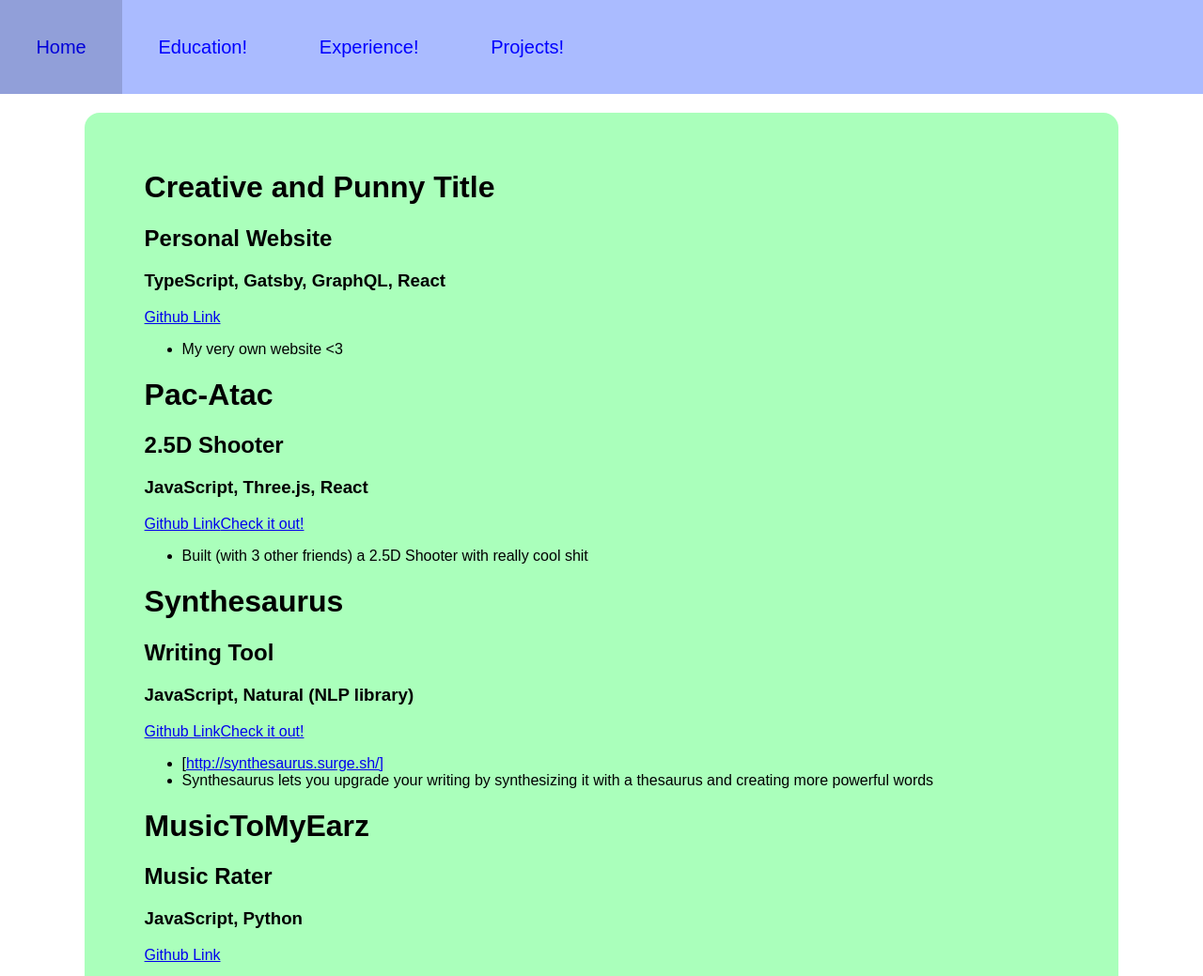
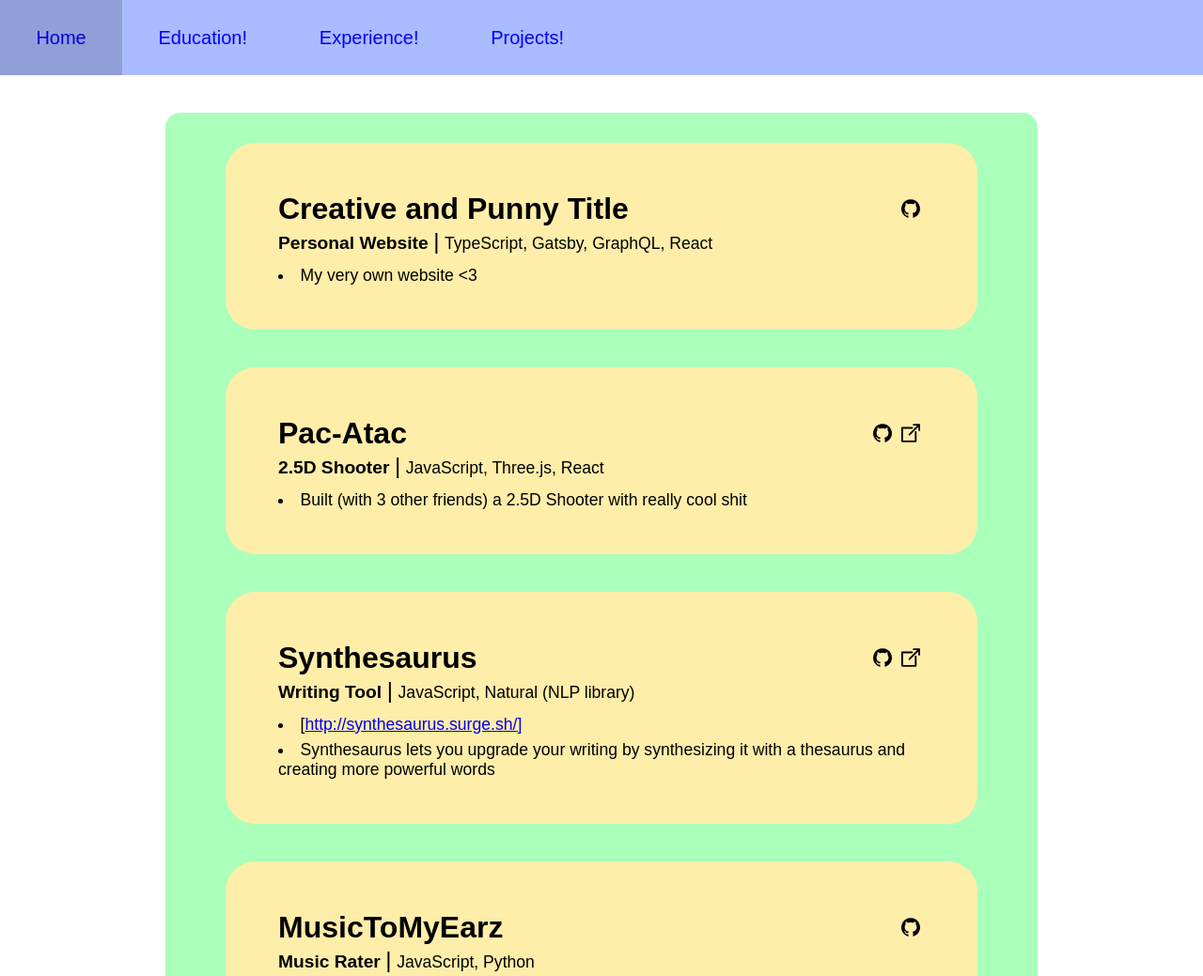
Before and after one commit to hollisma/hollisis.me, a Gatsby site: page /projects in a window 1280 px wide. Shown: the top 1039 px of the page at 94% size. Built offline with nearby package versions, Linux system fonts and the light colour scheme; Gatsby itself is replaced by a stand-in of ours.

Commit message:
github/external icons, media function, other styling changes

```diff
--- /dev/null
+++ b/src/components/icons/external.tsx
@@ -0,0 +1,24 @@
+import React from 'react'
+
+const External = () => (
+  <svg
+    xmlns='http://www.w3.org/2000/svg'
+    role='img'
+    viewBox='0 0 194.818 194.818'
+  >
+    <title>External</title>
+    <g>
+      <path
+        d='M185.818,2.161h-57.04c-4.971,0-9,4.029-9,9s4.029,9,9,9h35.312l-86.3,86.3c-3.515,3.515-3.515,9.213,0,12.728
+                c1.758,1.757,4.061,2.636,6.364,2.636s4.606-0.879,6.364-2.636l86.3-86.3v35.313c0,4.971,4.029,9,9,9s9-4.029,9-9v-57.04
+                C194.818,6.19,190.789,2.161,185.818,2.161z'
+      />
+      <path
+        d='M149,77.201c-4.971,0-9,4.029-9,9v88.456H18v-122h93.778c4.971,0,9-4.029,9-9s-4.029-9-9-9H9c-4.971,0-9,4.029-9,9v140
+                c0,4.971,4.029,9,9,9h140c4.971,0,9-4.029,9-9V86.201C158,81.23,153.971,77.201,149,77.201z'
+      />
+    </g>
+  </svg>
+)
+
+export default External
--- /dev/null
+++ b/src/components/icons/github.tsx
@@ -0,0 +1,34 @@
+import React from 'react'
+
+const Github = () => (
+  <svg
+    xmlns='http://www.w3.org/2000/svg'
+    role='img'
+    viewBox='0 0 438.549 438.549'
+  >
+    <title>GitHub</title>
+    <path
+      d='M409.132,114.573c-19.608-33.596-46.205-60.194-79.798-79.8C295.736,15.166,259.057,5.365,219.271,5.365
+        c-39.781,0-76.472,9.804-110.063,29.408c-33.596,19.605-60.192,46.204-79.8,79.8C9.803,148.168,0,184.854,0,224.63 c0,47.78,13.94,90.745,41.827,128.906c27.884,38.164,63.906,64.572,108.063,79.227c5.14,0.954,8.945,0.283,11.419-1.996
+        c2.475-2.282,3.711-5.14,3.711-8.562c0-0.571-0.049-5.708-0.144-15.417c-0.098-9.709-0.144-18.179-0.144-25.406l-6.567,1.136
+        c-4.187,0.767-9.469,1.092-15.846,1c-6.374-0.089-12.991-0.757-19.842-1.999c-6.854-1.231-13.229-4.086-19.13-8.559
+        c-5.898-4.473-10.085-10.328-12.56-17.556l-2.855-6.57c-1.903-4.374-4.899-9.233-8.992-14.559
+        c-4.093-5.331-8.232-8.945-12.419-10.848l-1.999-1.431c-1.332-0.951-2.568-2.098-3.711-3.429c-1.142-1.331-1.997-2.663-2.568-3.997
+        c-0.572-1.335-0.098-2.43,1.427-3.289c1.525-0.859,4.281-1.276,8.28-1.276l5.708,0.853c3.807,0.763,8.516,3.042,14.133,6.851
+        c5.614,3.806,10.229,8.754,13.846,14.842c4.38,7.806,9.657,13.754,15.846,17.847c6.184,4.093,12.419,6.136,18.699,6.136
+        c6.28,0,11.704-0.476,16.274-1.423c4.565-0.952,8.848-2.383,12.847-4.285c1.713-12.758,6.377-22.559,13.988-29.41
+        c-10.848-1.14-20.601-2.857-29.264-5.14c-8.658-2.286-17.605-5.996-26.835-11.14c-9.235-5.137-16.896-11.516-22.985-19.126
+        c-6.09-7.614-11.088-17.61-14.987-29.979c-3.901-12.374-5.852-26.648-5.852-42.826c0-23.035,7.52-42.637,22.557-58.817
+        c-7.044-17.318-6.379-36.732,1.997-58.24c5.52-1.715,13.706-0.428,24.554,3.853c10.85,4.283,18.794,7.952,23.84,10.994
+        c5.046,3.041,9.089,5.618,12.135,7.708c17.705-4.947,35.976-7.421,54.818-7.421s37.117,2.474,54.823,7.421l10.849-6.849
+        c7.419-4.57,16.18-8.758,26.262-12.565c10.088-3.805,17.802-4.853,23.134-3.138c8.562,21.509,9.325,40.922,2.279,58.24
+        c15.036,16.18,22.559,35.787,22.559,58.817c0,16.178-1.958,30.497-5.853,42.966c-3.9,12.471-8.941,22.457-15.125,29.979
+        c-6.191,7.521-13.901,13.85-23.131,18.986c-9.232,5.14-18.182,8.85-26.84,11.136c-8.662,2.286-18.415,4.004-29.263,5.146
+        c9.894,8.562,14.842,22.077,14.842,40.539v60.237c0,3.422,1.19,6.279,3.572,8.562c2.379,2.279,6.136,2.95,11.276,1.995
+        c44.163-14.653,80.185-41.062,108.068-79.226c27.88-38.161,41.825-81.126,41.825-128.906
+        C438.536,184.851,428.728,148.168,409.132,114.573z'
+    />
+  </svg>
+)
+
+export default Github
--- /dev/null
+++ b/src/components/icons/icon.tsx
@@ -0,0 +1,15 @@
+import React from 'react'
+import { Github, External } from '.'
+
+const Icon = ({ name }: { name: string }) => {
+  switch (name) {
+    case 'github':
+      console.log('github')
+      return <Github />
+    default:
+      console.log('external')
+      return <External />
+  }
+}
+
+export default Icon
--- /dev/null
+++ b/src/components/icons/index.tsx
@@ -0,0 +1,2 @@
+export { default as Github } from './github'
+export { default as External } from './external'
--- a/src/components/index.tsx
+++ b/src/components/index.tsx
@@ -1,3 +1,4 @@
 export { default as Layout } from './layout'
 export { default as Navbar } from './navbar'
 export { default as SEO } from './seo'
+export { default as Icon } from './icons/icon'
--- a/src/components/layout.tsx
+++ b/src/components/layout.tsx
@@ -1,14 +1,26 @@
 import React from 'react'
 import styled, { ThemeProvider } from 'styled-components'
 import { GlobalStyles, Theme } from '../styles'
+import { media } from '../styles'
 
 import Navbar from './navbar'
 
+// ${media.tablet`
+// margin-top: 5em;
+// padding-top: 2em;
+// `}
+
 const Container = styled.div`
-  margin: 15vh 7vw 7vh;
-  padding: 5vh 5vw;
+  max-width: 800px;
+  margin: 7.5em auto 7vh;
+  ${media(900)`
+    margin-top: 5em;
+    width: 100%;
+  `}
+  padding: 2em 5vw;
   background-color: #afb;
   border-radius: 2vh;
+  justify-self: center;
 `
 
 type LayoutProps = {
--- a/src/components/navbar.tsx
+++ b/src/components/navbar.tsx
@@ -8,7 +8,7 @@
   padding: 0 3vw;
   height: 100%;
   align-items: center;
-  font-size: 2.5vh;
+  font-size: 1.25rem;
   text-decoration: none;
   color: blue;
   transition: all 0.2s ease;
@@ -26,7 +26,7 @@
   position: fixed;
   top: 0;
   left: 0;
-  height: ${props => (props.scrolled ? '7.5vh' : '12.5vh')};
+  height: ${props => (props.scrolled ? '4rem' : '5rem')};
   width: 100%;
   background-color: ${props => (props.scrolled ? '#fab' : '#abf')};
   align-items: center;
--- a/src/pages/projects.tsx
+++ b/src/pages/projects.tsx
@@ -1,6 +1,41 @@
 import React from 'react'
 import { graphql, PageProps } from 'gatsby'
-import { Layout, SEO } from '../components'
+import styled from 'styled-components'
+import { Layout, SEO, Icon } from '../components'
+import list_item from '../styles/list-item'
+
+const Section = list_item.section
+
+const TitleSection = styled.div`
+  display: flex;
+  flex-direction: row;
+  justify-content: space-between;
+  align-items: flex-end;
+`
+const Title = list_item.title
+
+const UnderTitle = list_item.under_title
+const Description = list_item.description
+
+const QuickInfo = list_item.flex_row_container
+const MiniDescription = list_item.left_item
+const Tech = list_item.right_item
+const Vert = list_item.vert_bar
+const Links = styled.div`
+  display: flex;
+  flex-direction: row;
+  svg: {
+    height: 50px;
+    width: 50px;
+  }
+`
+const IconLink = styled.a`
+  padding: 5px;
+  svg {
+    width: 20px;
+    height: 20px;
+  }
+`
 
 type Data = {
   allMarkdownRemark: {
@@ -34,32 +69,39 @@
           const { title, description, github, external, tech } = frontmatter
 
           return (
-            <div key={i}>
-              <h1>{title}</h1>
-              <h2>{description}</h2>
-              <h3>{tech}</h3>
-              <div>
+            <Section key={i}>
+              <TitleSection>
+                <Title>{title}</Title>
+                <Links>
                   {github && (
-                  <a
+                    <IconLink
                       href={github}
                       target='_blank'
                       rel='nofollow noopener noreferrer'
                     >
-                    Github Link
-                  </a>
+                      <Icon name='github' />
+                    </IconLink>
                   )}
                   {external && (
-                  <a
+                    <IconLink
                       href={external}
                       target='_blank'
                       rel='nofollow noopener noreferrer'
                     >
-                    Check it out!
-                  </a>
+                      <Icon name='external' />
+                    </IconLink>
                   )}
-              </div>
-              <div dangerouslySetInnerHTML={{ __html: html }} />
-            </div>
+                </Links>
+              </TitleSection>
+              <UnderTitle>
+                <QuickInfo>
+                  <MiniDescription>{description}</MiniDescription>
+                  <Vert>|</Vert>
+                  <Tech>{tech}</Tech>
+                </QuickInfo>
+              </UnderTitle>
+              <Description dangerouslySetInnerHTML={{ __html: html }} />
+            </Section>
           )
         })}
     </Layout>
--- a/src/styles/index.tsx
+++ b/src/styles/index.tsx
@@ -1,2 +1,4 @@
 export { default as GlobalStyles } from './global-styles'
 export { default as Theme } from './theme'
+export { default as list_item } from './list-item'
+export { default as media } from './media'
--- /dev/null
+++ b/src/styles/list-item.tsx
@@ -0,0 +1,56 @@
+import styled from 'styled-components'
+
+const list_item = {
+  section: styled.div`
+    display: flex;
+    flex-direction: column;
+    background-color: #fea;
+    padding: 5vh 7%;
+    margin-bottom: 5vh;
+    border-radius: 2em;
+    &:last-of-type {
+      margin-bottom: 0;
+    }
+    & * {
+      margin: 0;
+      padding: 0;
+    }
+  `,
+  title: styled.h1`
+    font-size: 2rem;
+    margin-top: 0.75rem;
+  `,
+  under_title: styled.div`
+    display: flex;
+    flex-direction: row;
+    padding: 0.15rem 0 0.75rem;
+    align-items: center;
+    justify-content: space-between;
+  `,
+  description: styled.p`
+    list-style-position: inside;
+    & li {
+      margin-bottom: 0.4rem;
+      font-size: 1.1rem;
+    }
+  `,
+  flex_row_container: styled.div`
+    flex-direction: row;
+  `,
+  left_item: styled.h2`
+    display: inline-block;
+    font-size: 1.2rem;
+  `,
+  right_item: styled.h3`
+    display: inline-block;
+    font-size: 1.1rem;
+    font-weight: 100;
+  `,
+  vert_bar: styled.span`
+    font-size: 1.5rem;
+    margin: 0 0.35rem;
+    font-weight: 100;
+  `,
+}
+
+export default list_item
--- /dev/null
+++ b/src/styles/media.tsx
@@ -0,0 +1,37 @@
+import { css } from 'styled-components'
+
+interface sizeType {
+  [key: string]: number
+}
+
+interface accType {
+  [key: string]: (input: any) => any
+}
+
+// Denotes smallest size for each type
+const sizes: sizeType = {
+  tablet: 768,
+  desktop: 1000,
+  giant: 1440,
+}
+
+// export const media = Object.keys(sizes).reduce((acc: accType, cur: string) => {
+//   // Use em for cross-browser support
+//   const emSize = sizes[cur] / 16
+//   acc[cur] = (...args) => css`
+//     @media (max-width: ${emSize}em) {
+//       ${css(...args)}
+//     }
+//   `
+//   return acc
+// }, {})
+
+export const media = (w: number) => {
+  return (styles: TemplateStringsArray) => css`
+    @media (max-width: ${w / 16}em) {
+      ${css(styles)}
+    }
+  `
+}
+
+export default media
--- a/src/styles/theme.tsx
+++ b/src/styles/theme.tsx
@@ -1,7 +1,6 @@
 import { DefaultTheme } from 'styled-components'
 
 const Theme: DefaultTheme = {
-  borderRadius: '5px',
   colors: {
     main: 'cyan',
     secondary: 'magenta',
```
Also changed, not shown: src/pages/experience.tsx (+9 -53 lines). Lines whose indentation alone changed are shown as unchanged.
